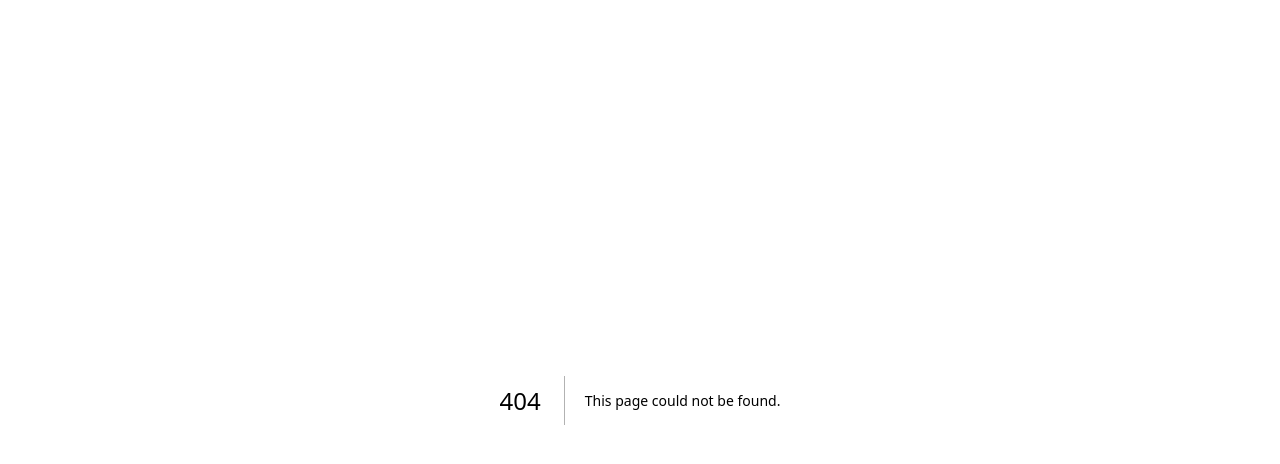
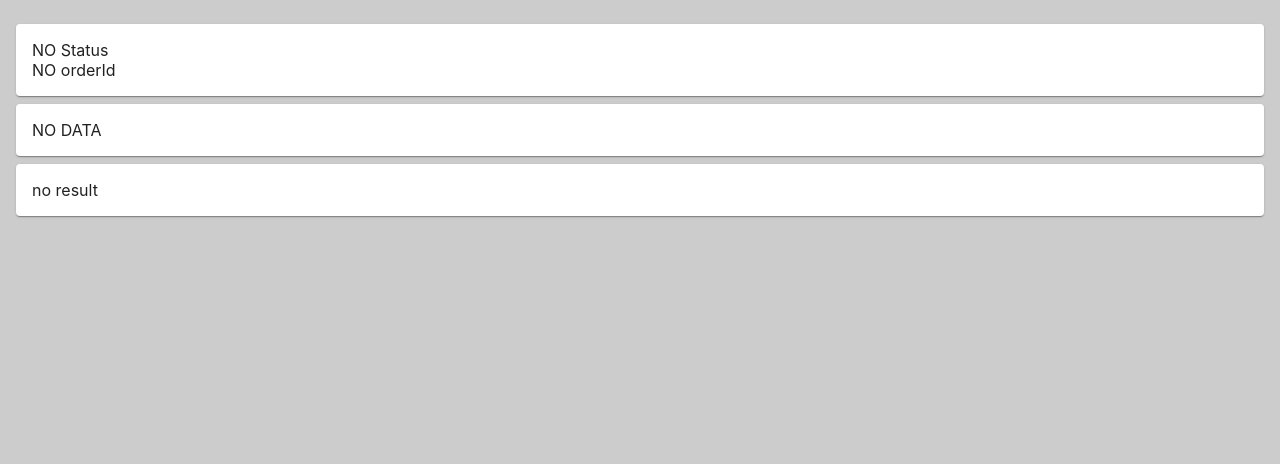
Before and after one commit to gaorock530/yingxitech-next-2024, a Next.js app: page /order in a window 1280 px wide. Before the commit this address had no page. Shown: the top 464 px of the page. Built offline with nearby package versions, Linux system fonts and the light colour scheme.

Commit message:
add order page

```diff
--- /dev/null
+++ b/app/order/Page.module.css
@@ -0,0 +1,14 @@
+.container {
+  padding: 1rem;
+  background-color: #ccc;
+  min-height: 100vh;
+}
+
+.item {
+  padding: 1rem;
+  margin: 0.5rem 0;
+}
+
+.detail {
+  word-break: break-all;
+}
--- /dev/null
+++ b/app/order/layout.tsx
@@ -0,0 +1,11 @@
+import { Suspense } from "react";
+import CircularProgress from "@mui/material/CircularProgress";
+
+export default function CheckLayout({children}: Readonly<{
+  children: React.ReactNode;
+}>) {
+  return <Suspense fallback={<CircularProgress />}>
+
+  {children}
+  </Suspense>
+}
--- /dev/null
+++ b/app/order/page.tsx
@@ -0,0 +1,82 @@
+"use client";
+import * as React from "react";
+import style from "./Page.module.css";
+import Paper from "@mui/material/Paper";
+import CircularProgress from "@mui/material/CircularProgress";
+import { useSearchParams } from "next/navigation";
+import serverRequest from "./request";
+
+const types = ["paid", "sent", "received", "done", "other"];
+
+export default function OrderPage() {
+  const searchParams = useSearchParams();
+  const status = searchParams.get("status");
+  const orderId = searchParams.get("orderId");
+
+  const [loading, setLoading] = React.useState(false);
+  const [data, setData] = React.useState<Record<string, any>>({});
+  const [result, setResult] = React.useState<any>("no result");
+
+  React.useEffect(() => {
+    if (!status || !orderId || !types.includes(status)) {
+      return;
+    }
+    (async function () {
+      try {
+        setLoading(true);
+        const res = await fetch(
+          `https://open.weixin.qq.com/connect/oauth2/authorize?appid=wxb02245b16056a2d2&redirect_uri=REDIRECT_URI&response_type=code&scope=snsapi_base#wechat_redirect`
+        );
+        const json = await res.json();
+        console.log({ res });
+        setResult(json);
+        // const res = await serverRequest(
+        //   `/auth/getOneNoticePage?type=${type}&value=${value}`,
+        //   { action: { action: "type", value: "value" } }
+        // );
+        // console.log(res);
+        // if (!res) return;
+        // setData(res);
+      } catch (e) {
+        console.log(e);
+      } finally {
+        setLoading(false);
+      }
+    })();
+  }, [status, orderId]);
+
+  const RenderData = () =>
+    Object.keys(data).length > 0 ? (
+      Object.keys(data).map((key: string) => (
+        <p key={key}>
+          <b>{key}:</b>{" "}
+          <span className={style.detail}>
+            {typeof data[key] === "object"
+              ? JSON.stringify(data[key])
+              : data[key]}
+          </span>
+        </p>
+      ))
+    ) : (
+      <p>NO DATA</p>
+    );
+
+  return (
+    <div className={style.container}>
+      <Paper className={style.item}>
+        <p>
+          {status && types.includes(status)
+            ? `status: ${status.toUpperCase()}`
+            : "NO Status"}
+        </p>
+        <p>{orderId ? `orderId: ${orderId}` : "NO orderId"}</p>
+      </Paper>
+      <Paper className={style.item}>
+        {loading ? <CircularProgress /> : <RenderData />}
+      </Paper>
+      <Paper className={style.item}>
+        {result && typeof result === "object" ? JSON.stringify(result) : result}
+      </Paper>
+    </div>
+  );
+}
--- /dev/null
+++ b/app/order/request.ts
@@ -0,0 +1,62 @@
+type serverRequestOptions = {
+  method?: "GET" | "POST" | "DELETE" | "PUT";
+  action?: { action: string; value: string };
+  body?: any;
+  last?: number;
+  tags?: string[];
+  error?: boolean;
+};
+
+const SERVER =
+  process.env.NODE_ENV === "development"
+    ? "http://localhost:5001"
+    : "https://api.yingxitech.com";
+
+export default async function serverRequest(
+  url: string,
+  opt?: serverRequestOptions
+) {
+  try {
+    const options: Record<string, any> = {
+      method: opt?.method || "GET",
+    };
+    if (typeof opt?.last === "number")
+      options["next"] = { revalidate: opt?.last };
+
+    const headers: Record<string, string> = {};
+    if (options.method !== "GET") {
+      headers["content-type"] = "application/json";
+      if (opt?.body && typeof opt.body !== "object")
+        throw Error("body object misformat");
+      else if (opt?.body) {
+        options["body"] = JSON.stringify(opt.body);
+      }
+    }
+
+    if (opt?.action) {
+      const signRes = await serverRequest("/auth/getSign", {
+        method: "POST",
+        body: { action: "weixin", value: "notice" },
+      });
+      if (!signRes) throw Error("sign error");
+      headers["x-sign"] = signRes.sign;
+    }
+
+    if (Object.keys.length > 0) options["headers"] = headers;
+    if (opt?.tags && opt?.tags instanceof Array)
+      options["next"] = options["next"]
+        ? { ...options["next"], tags: opt.tags }
+        : { tags: opt.tags };
+
+    const uri = new URL(encodeURI(SERVER + url));
+    uri.searchParams.set("sid", "yingxitech");
+    const res = await fetch(uri.toString(), options);
+    if (res.status !== 200) {
+      throw Error(await res.text());
+    }
+    return res.json();
+  } catch (e: any) {
+    console.log(e.toString());
+    return opt && opt.error ? { error: e.toString() } : null;
+  }
+}
```
